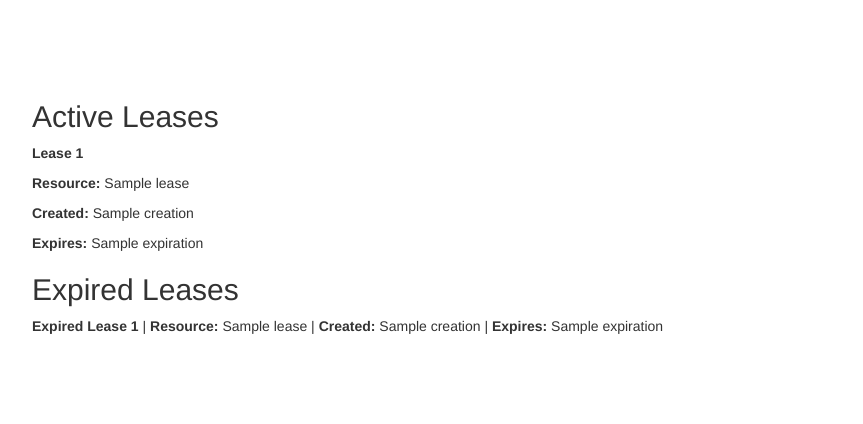
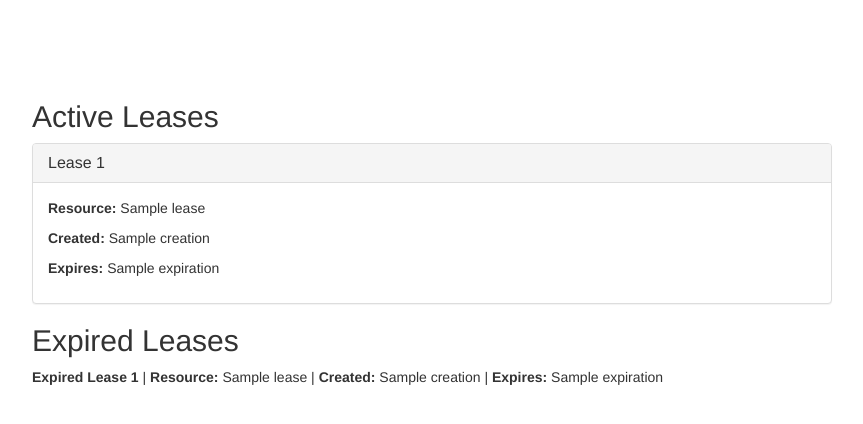
Before and after one commit to bjshively/resourcerer, a Python web app: template templates/myleases.html in a window 1280 px wide. Shown: the part 149-573 px from the top of the page, without its empty margins (208-1071 px from the left). Run offline with Jinja, Linux system fonts and the light colour scheme; the template is opened without the code that fills it: most values are stand-ins (such as "Sample title", 1, 10 or a date in 2020); some libraries are stand-ins or nearby versions.

Commit message:
Clean up myleases view

```diff
--- a/templates/myleases.html
+++ b/templates/myleases.html
@@ -6,10 +6,15 @@
   <h2>Active Leases</h2>
   {% if leases %}
     {% for lease in leases %}
-      <p><strong>Lease {{lease.id}}</strong></p>
-      <p><strong>Resource:</strong> {{lease.resourceTitle}}</p>
+      <div class="panel panel-default">
+  <div class="panel-heading"><h3 class="panel-title">Lease {{lease.id}}</h3></div>
+  <div class="panel-body">
+        <p><strong>Resource:</strong> {{lease.resourceTitle}}</p>
       <p><strong>Created:</strong> {{lease.creation}}</p>
       <p><strong>Expires:</strong> {{lease.expiration}}</p>
+  </div>
+</div>
+
     {% endfor %}
   {% else %}
     <p>You have no active leases.</p>
```
